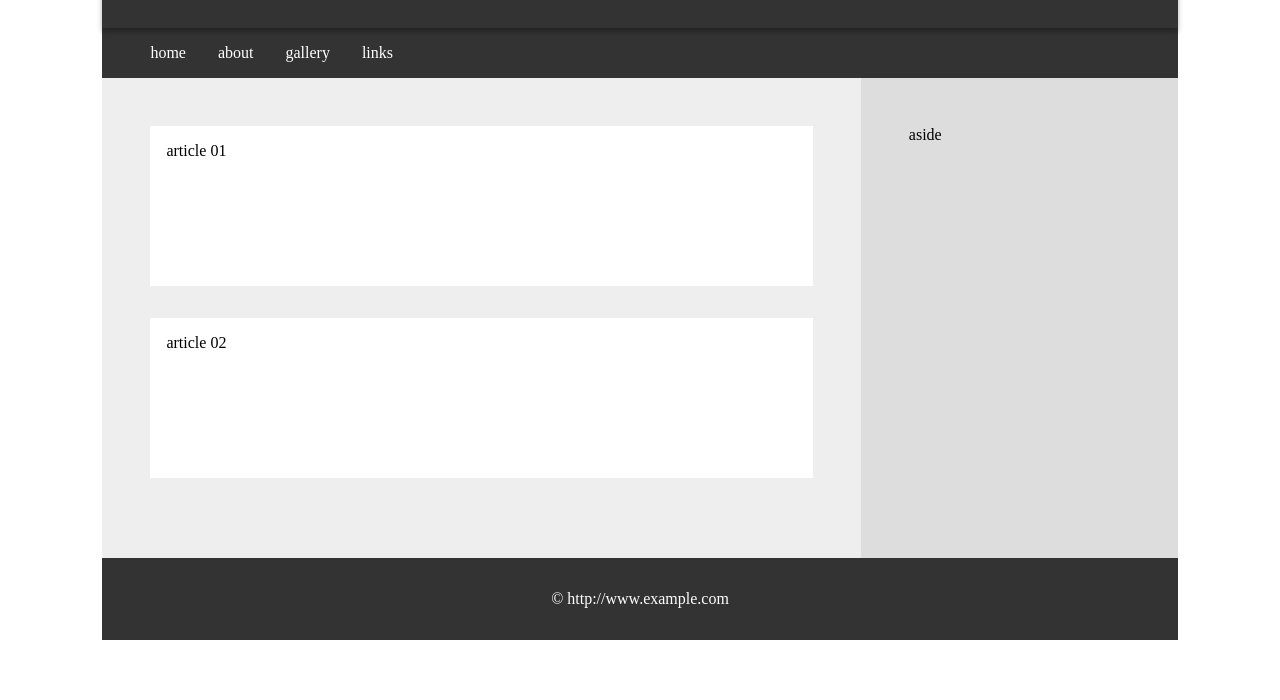
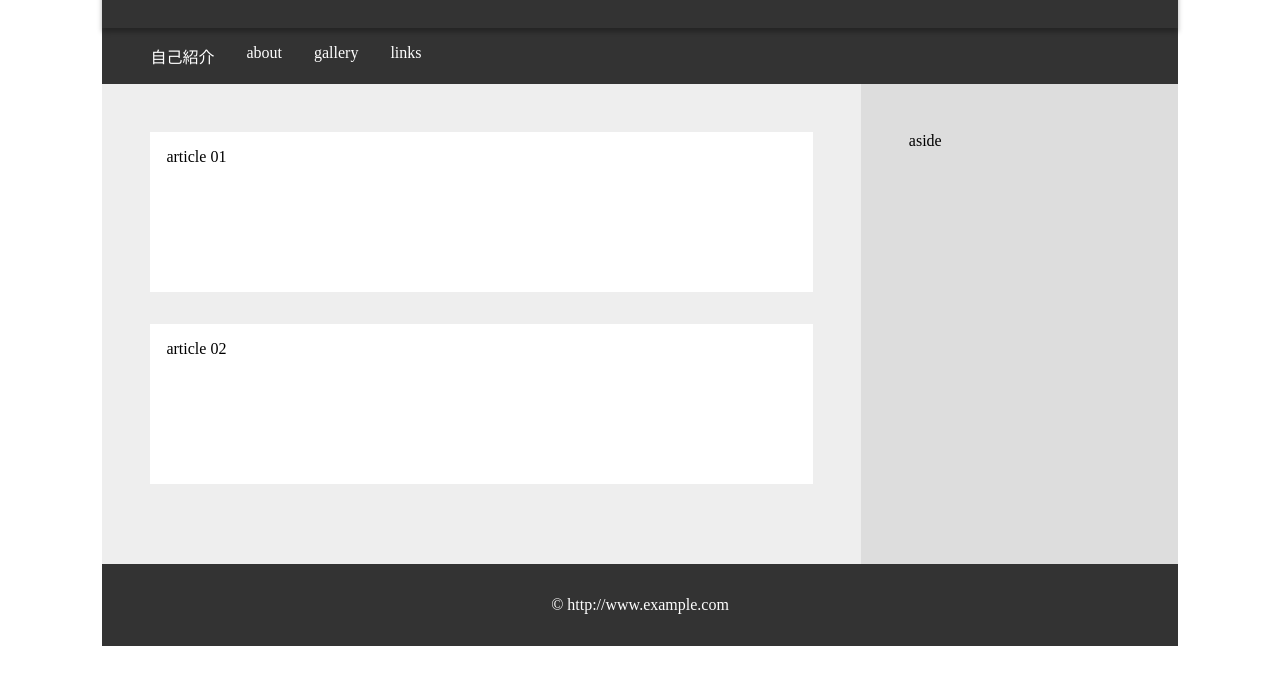
Before and after one commit to yota5611/jquery_sample_01-, a plain HTML site: page index.html in a window 1280 px wide. Shown: the part 100-800 px from the top of the page. Drawn offline with nearby package versions, Linux system fonts and the light colour scheme.

Commit message:
Update index.html

```diff
--- a/index.html
+++ b/index.html
@@ -30,7 +30,7 @@
 
     <nav>
       <ul>
-        <li><a href="#">home</a></li>
+        <li><a href="#">自己紹介</a></li>
         <li><a href="#">about</a></li>
         <li><a href="#">gallery</a></li>
         <li><a href="#">links</a></li>
```
